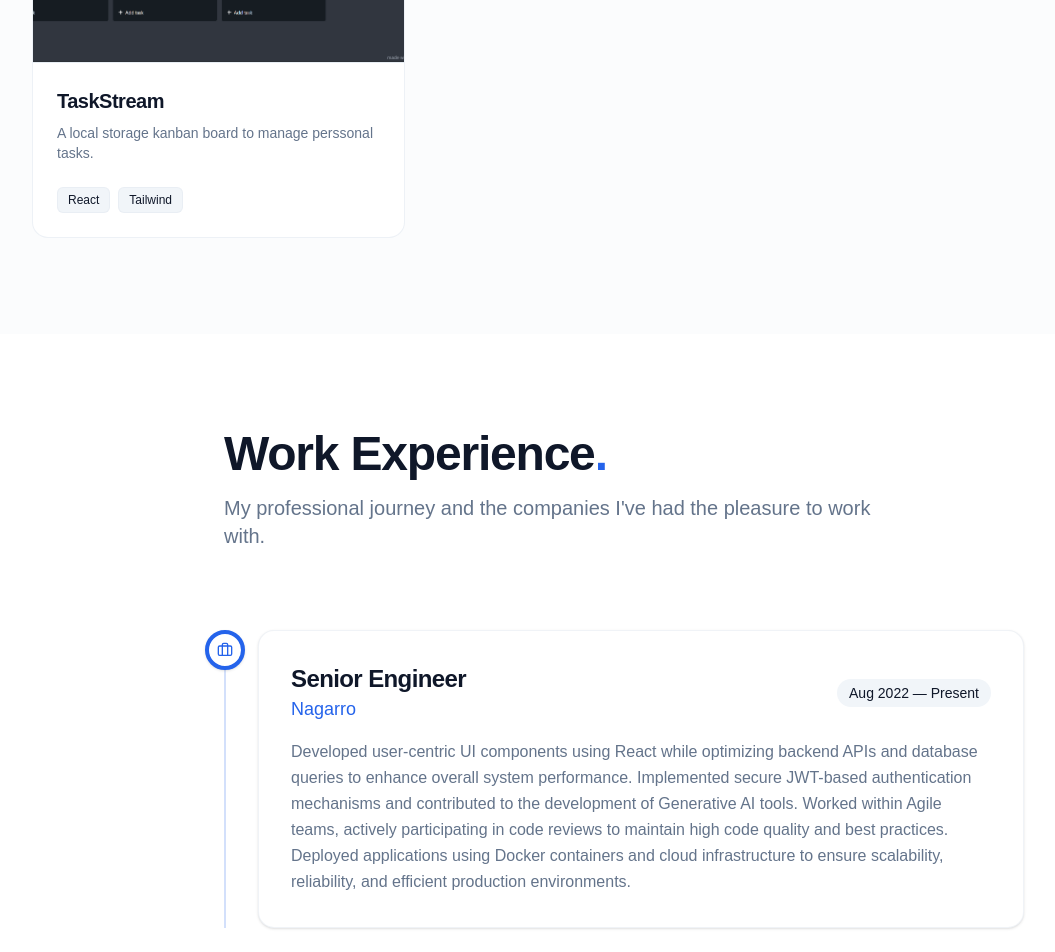
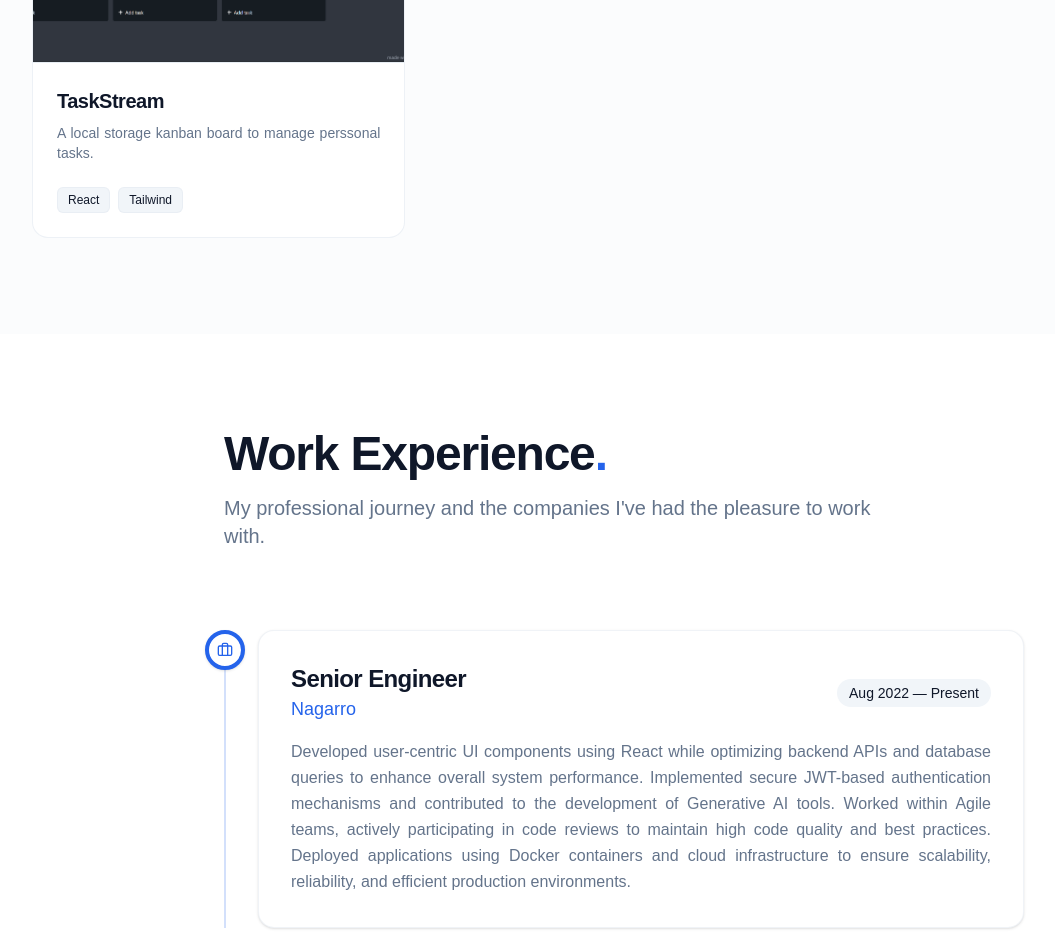
Before and after one commit to anirudhdabral/portfolio, a React (Vite) app: page / in a window 1280 px wide. Shown: the part 1800-2752 px from the top of the page, without its empty margins (16-1071 px from the left). Built offline with nearby package versions, Linux system fonts and the light colour scheme.

Commit message:
justified text

```diff
--- a/src/components/Experience.tsx
+++ b/src/components/Experience.tsx
@@ -44,7 +44,7 @@ export const Experience = () => {
                   </span>
                 </div>
 
-                <p className="text-muted-foreground leading-relaxed">
+                <p className="text-muted-foreground leading-relaxed text-justify">
                   {exp.description}
                 </p>
               </div>
--- a/src/components/Projects.tsx
+++ b/src/components/Projects.tsx
@@ -68,7 +68,7 @@ function ProjectCard({ project, index }: { project: TProject; index: number }) {
         <h3 className="text-xl font-bold mb-2 group-hover:text-primary transition-colors">
           {project.name}
         </h3>
-        <p className="text-muted-foreground text-sm mb-6 flex-grow">
+        <p className="text-muted-foreground text-sm mb-6 flex-grow text-justify">
           {project.description}
         </p>
 
```
